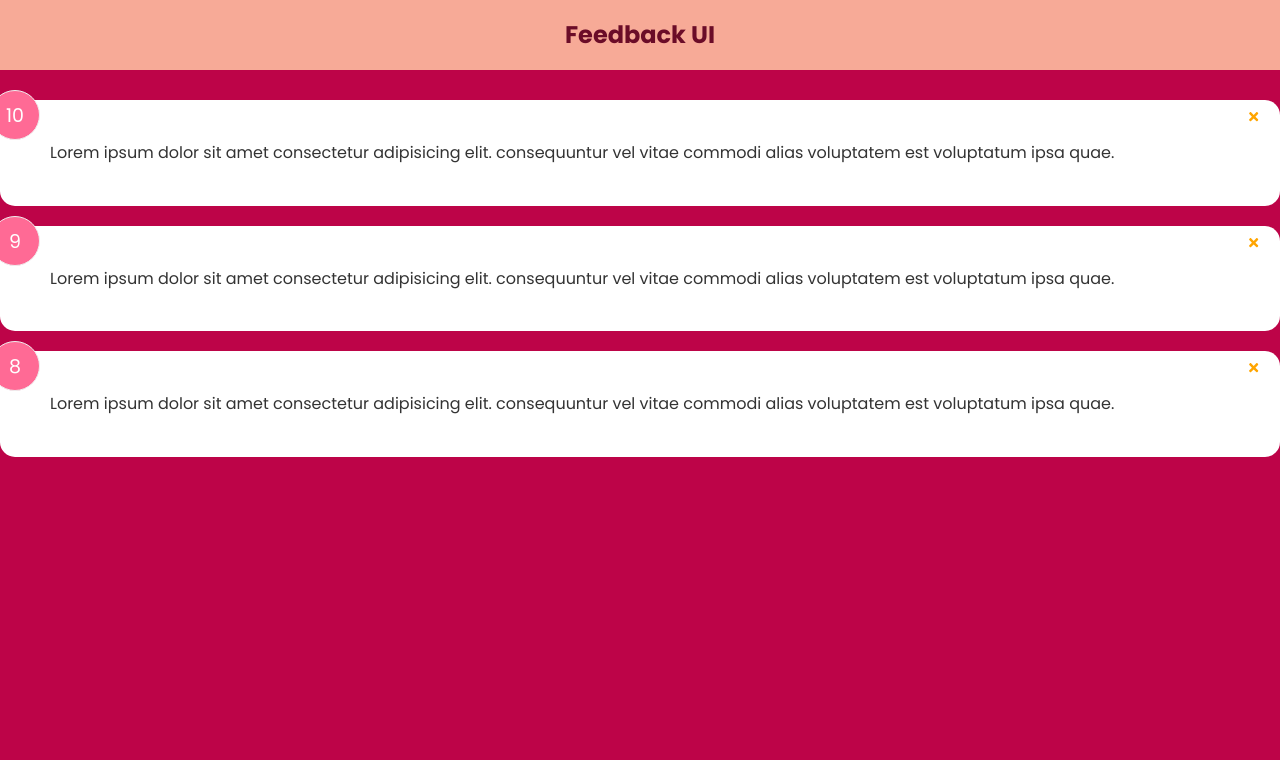
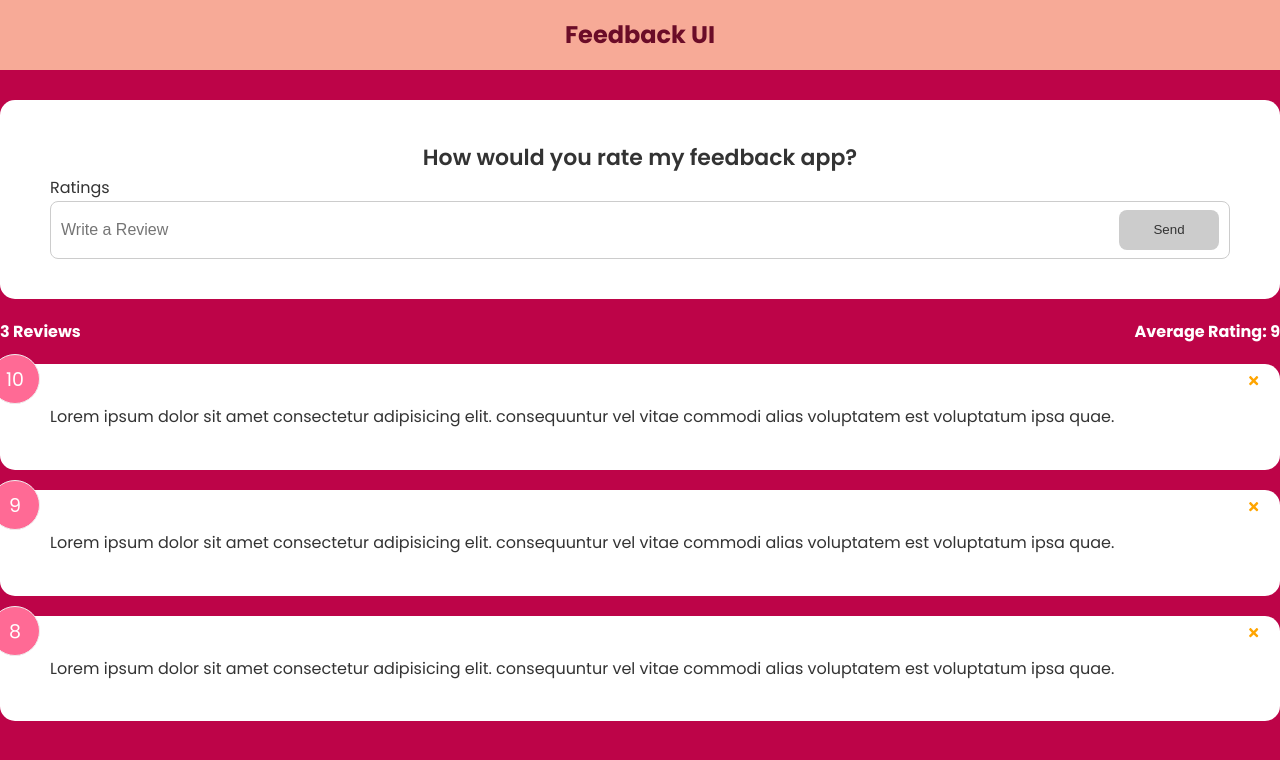
Before and after one commit to Ecce0/give_me_feedback, a React (Create React App) app: page / in a window 1280 px wide. Shown: the top 760 px of the page. Built offline with nearby package versions, Linux system fonts and the light colour scheme.

Commit message:
updated: added form, stats, and shared button

```diff
--- a/src/App.js
+++ b/src/App.js
@@ -3,6 +3,8 @@ import Header from './components/Header'
 import List from './components/List'
 import { useState } from 'react'
 import FeedbackData from './components/data/FeedbackData'
+import FeedbackStats from './components/FeedbackStats'
+import FeedbackForm from './components/FeedbackForm'
 
 const App = () => {
 
@@ -11,7 +13,6 @@ const App = () => {
 
 
   const onDelete = (id) => {
-    console.log(id)
 
     if(window.confirm('Are you sure you want to delete this feedback?')) {
       setFeedback(feedback.filter((item) => item.id !== id))
@@ -21,6 +22,8 @@ const App = () => {
   return (
     <>
      <Header />
+     <FeedbackForm />
+     <FeedbackStats feedback={feedback} />
      <List
       feedback={feedback}
       handleDelete={onDelete} />
--- /dev/null
+++ b/src/components/FeedbackForm.js
@@ -0,0 +1,54 @@
+import React, { useState} from "react"
+import Card from './shared/Card'
+import Button from './shared/Button'
+import Ratings from './Ratings'
+
+const FeedbackForm = () => {
+  const [ text, setText] = useState('')
+  const [ btnDisabled, setBtnDisabled ] = useState(true)
+  const [ msg, setMsg] = useState('')
+  const [ rating, setRating] = useState('')
+
+  const handleTextChange = (e) => {
+    if(text === ''){
+      setBtnDisabled(true)
+      setMsg(null)
+    } else if (text !== '' && text.trim().length <= 10){
+      setBtnDisabled(true)
+      setMsg('Come on, give me more!')
+    } else {
+      setMsg(null)
+      setBtnDisabled(false)
+    }
+
+    setText(e.target.value)
+  }
+
+  return(
+    <Card>
+      <form>
+        <h2>
+          How would you rate my feedback app?
+        </h2>
+        <Ratings />
+        <div className="input-group">
+          <input
+           type="text"
+           placeholder="Write a Review"
+           onChange={handleTextChange}
+           value={text}
+           />
+          <Button
+           type="submit"
+           version='secondary'
+           isDisabled={btnDisabled}>
+             Send
+          </Button>
+        </div>
+        {msg && <div className="message">{msg}</div>}
+      </form>
+    </Card>
+  )
+}
+
+export default FeedbackForm;
--- /dev/null
+++ b/src/components/FeedbackStats.js
@@ -0,0 +1,27 @@
+import React from "react"
+import PropTypes from "prop-types"
+
+
+const FeedbackStats = ({ feedback }) => {
+
+  let avg = feedback.reduce((acc, cur) => {
+    return acc + cur.rating
+  }, 0) / feedback.length
+
+  avg = avg.toFixed(1).replace(/[.,]0$/,'')
+
+  return(
+    <div className="feedback-stats">
+      <h4>{feedback.length} Reviews</h4>
+      <h4>Average Rating: {isNaN(avg) ? 0 : avg}</h4>
+    </div>
+  )
+}
+
+FeedbackStats.propTypes = {
+  feedback: PropTypes.
+     arrayOf(
+       PropTypes.shape({}))
+}
+
+export default FeedbackStats
--- /dev/null
+++ b/src/components/Ratings.js
@@ -0,0 +1,12 @@
+import React, {useState} from "react"
+
+
+const Ratings = () => {
+  const [ selected, setSelected ]  = useState(10)
+
+  return(
+    <>Ratings</>
+  )
+}
+
+export default Ratings
--- /dev/null
+++ b/src/components/shared/Button.js
@@ -0,0 +1,26 @@
+import React from "react"
+import PropTypes from 'prop-types'
+
+
+const Button = ({children, version, type, isDisabled}) => {
+  return(
+    <button type={type} disabled={isDisabled} className={`btn btn-${version}`}>
+      {children}
+    </button>
+  )
+}
+
+Button.propTypes = {
+  children: PropTypes.node.isRequired,
+  version: PropTypes.string,
+  type: PropTypes.string.isRequired,
+  isDisabled: PropTypes.bool
+}
+
+Button.defaultProps = {
+  version: 'primary',
+  type: 'button',
+  isDisabled: false
+}
+
+export default Button
```
